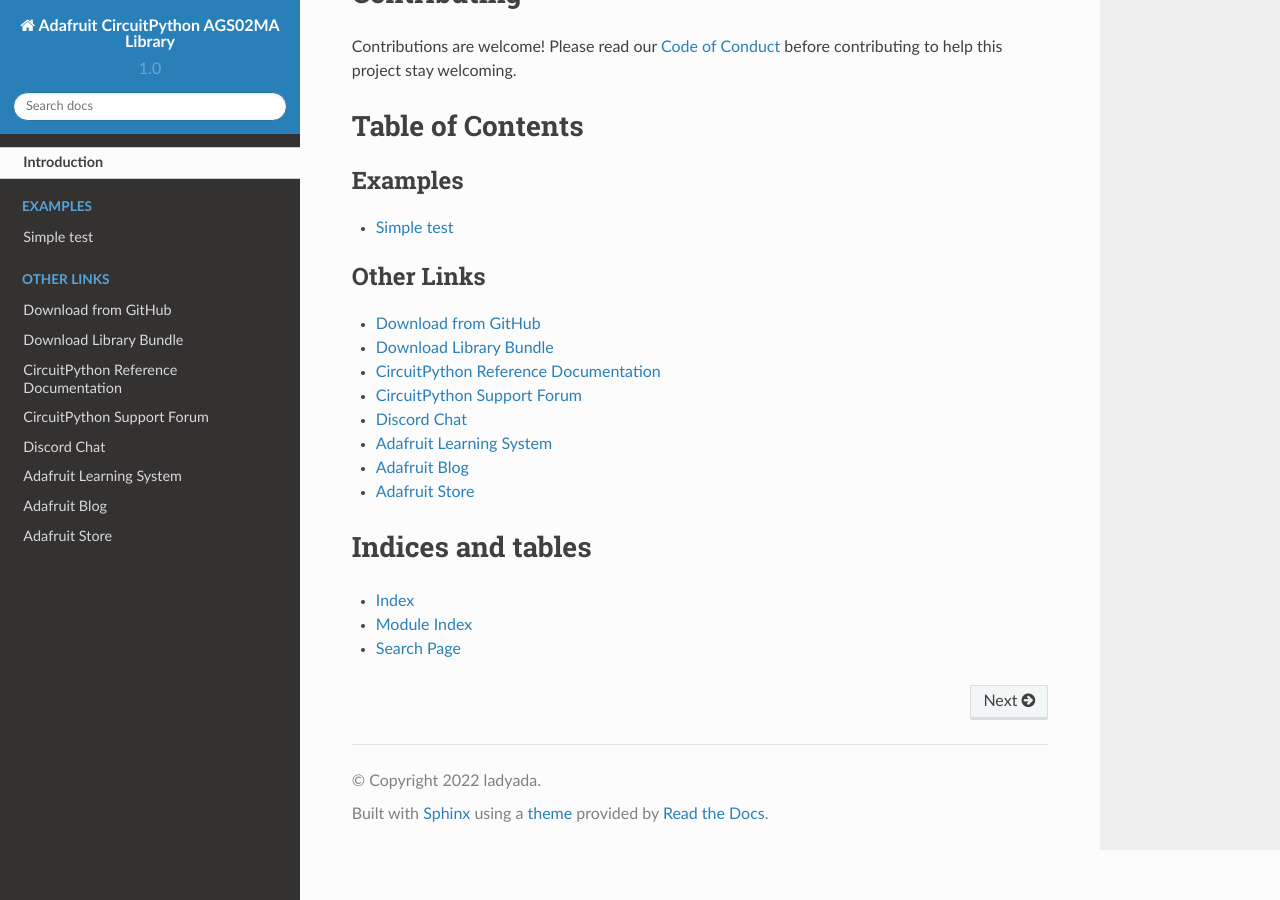
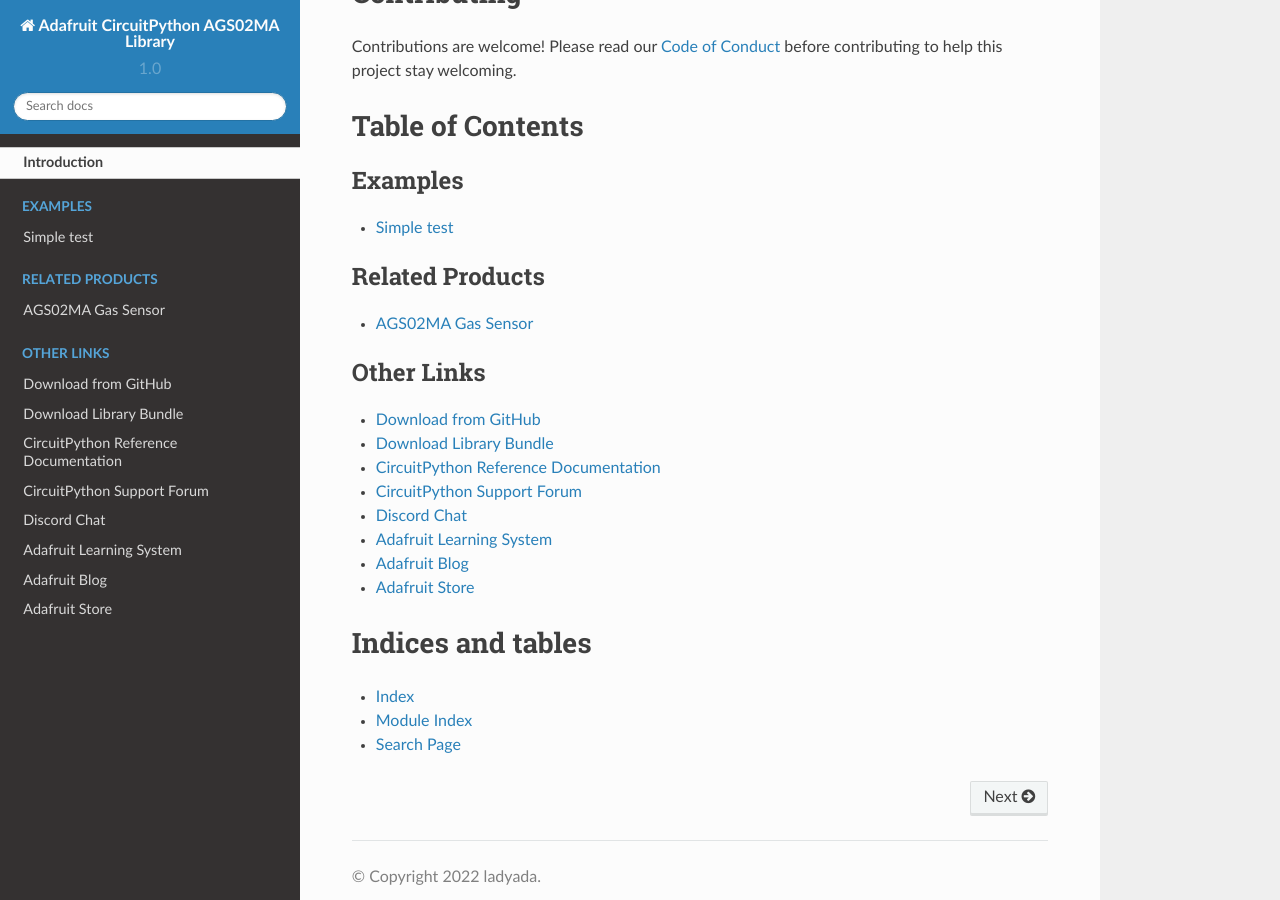
Before and after one commit to adafruit/Adafruit_CircuitPython_AGS02MA, a Sphinx documentation site: the page built from docs/index.rst, in a window 1280 px wide and 900 px high, scrolled down 1842 px. Built offline with Sphinx 7.4.7 and the Read the Docs theme 2.0.0, drawn with Linux system fonts in a browser that asks for light colours; some of the changed lines change nothing that is shown.

Commit message:
Clean up index.rst

```diff
--- a/docs/index.rst
+++ b/docs/index.rst
@@ -24,14 +24,12 @@
 .. toctree::
     :caption: Tutorials
 
-.. todo:: Add any Learn guide links here. If there are none, then simply delete this todo and leave
-    the toctree above for use later.
+
 
 .. toctree::
     :caption: Related Products
 
-.. todo:: Add any product links here. If there are none, then simply delete this todo and leave
-    the toctree above for use later.
+    AGS02MA Gas Sensor <http://www.adafruit.com/products/5593>
 
 .. toctree::
     :caption: Other Links
```
